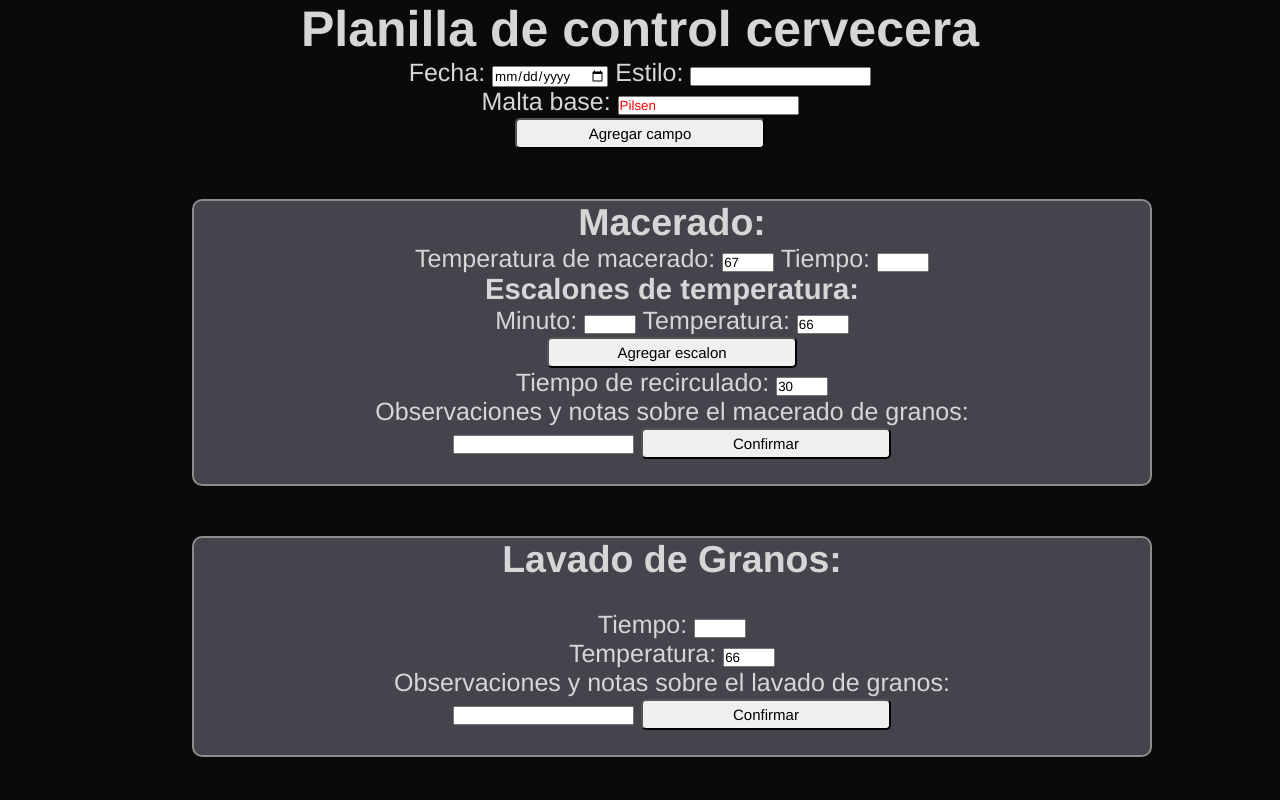
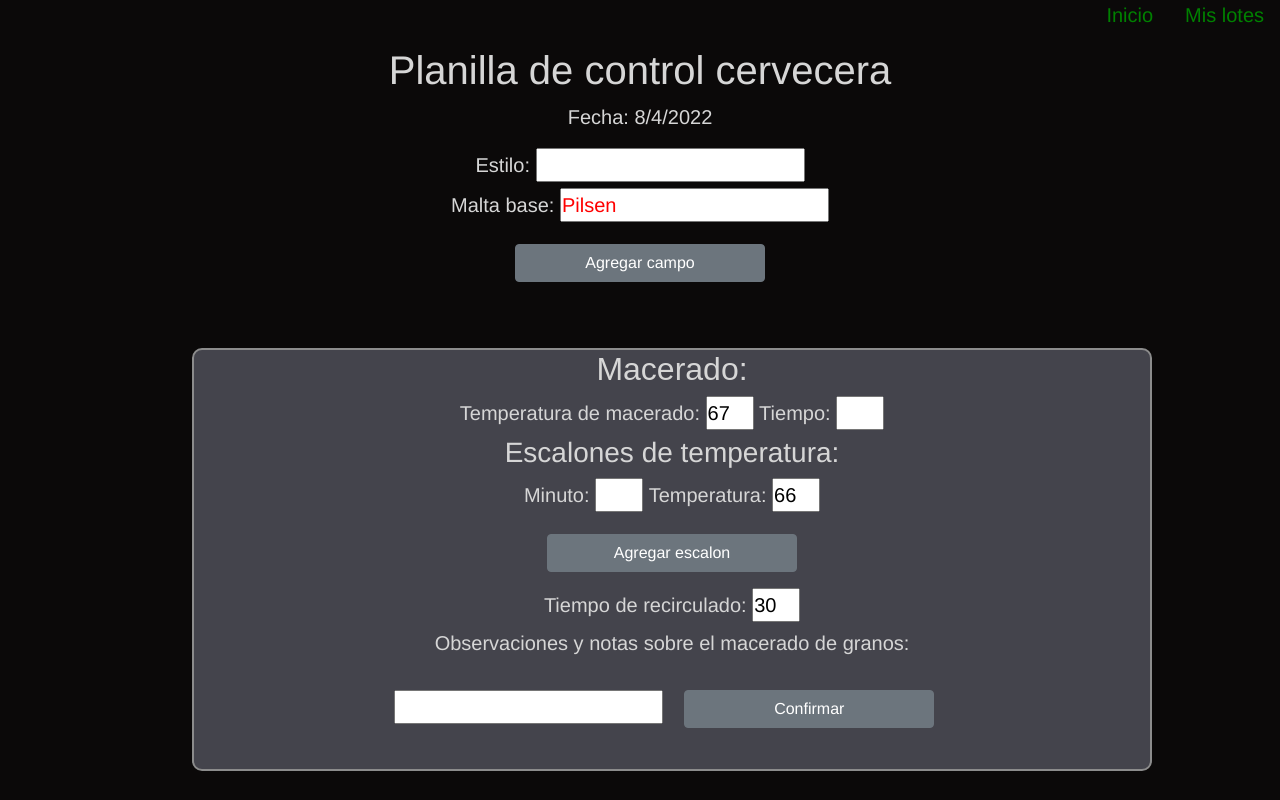
Before and after one commit to fer-kt/planillaControlCervecero, a plain HTML site: page index.html in a window 1280 px wide. Shown: the top 800 px of the page. Drawn offline with nearby package versions, Linux system fonts and the light colour scheme.

Commit message:
arreglos menores

```diff
--- a/index.html
+++ b/index.html
@@ -5,16 +5,26 @@
     <meta http-equiv="X-UA-Compatible" content="IE=edge">
     <meta name="viewport" content="width=device-width, initial-scale=1.0">
     <script src="main.js" defer></script>
+    <link rel="stylesheet" href="https://cdn.jsdelivr.net/npm/bootstrap@4.0.0/dist/css/bootstrap.min.css" integrity="sha384-Gn5384xqQ1aoWXA+058RXPxPg6fy4IWvTNh0E263XmFcJlSAwiGgFAW/dAiS6JXm" crossorigin="anonymous">
     <link rel="stylesheet" href="style.css">
     <title>Planilla de control cervecero</title>
 </head>
 <body>
+    <header>
+        <nav class="header__nav">
+            <ul>
+                <li> <a href="index.html"> Inicio </a> </li>
+                <li> <a href="buscar.html"> Mis lotes </a> </li>
+
+            </ul>
+        </nav>
+    </header>
 
     <main>
-        <h1 class="main__title"> Planilla de control cervecera</h1>
+        <h1 class="main__title" id="main__title"> Planilla de control cervecera</h1>
         <form action="" id="form-principal">
-        <label for="fechacoccion" >Fecha: </label>
-        <input type="date" name="fechacoccion" id="fechacoccion">
+        <p id="fechaP">Fecha: </p>
+
         <label for="estilo">Estilo: </label>
         <input type="text" name="estilo" id="estilo">
         <br>
@@ -23,11 +33,12 @@
             <input type="text" name="maltaBase" id="maltaBase" placeholder="Pilsen">
             <br>
         </div>
-        <button id="agregarcampo">Agregar campo</button>
+        <button class="btn btn-secondary" id="agregarcampo">Agregar campo</button>
     </form>
-    </main>
+    </main id="main__container" >
 
-    <section class="fondo">
+
+        <div class="form-group fondo">
             <h2>Macerado: </h2>
             <form class="macerado" action="">
                 <label for="tempMacerado">Temperatura de macerado: </label>
@@ -41,18 +52,19 @@
                     <label for="temperaturaEscalon1">Temperatura:</label>
                     <input type="number" name="temperaturaEscalon1" value="66" id="">
                 <br>
-            <button name="agregarEscalon" id="agregarEscalon">Agregar escalon</button>
+                <button  name="agregarEscalon" class="btn btn-secondary" id="agregarEscalon">Agregar escalon</button>
                 <br>
-
                 <label for="tiempoRecirculado">Tiempo de recirculado: </label>
                 <input type="number" name="tiempoRecirculado" value="30" id="">
                 <p>Observaciones y notas sobre el macerado de granos: </p>
                 <input type="text" name="notasRecirculado">
-            <button type="submit">Confirmar</button>
+                <button type="submit" class="btn btn-secondary">Confirmar</button>
             </form>
-        </section>
+        </div>
 
-        <section class="fondo">
+
+
+            <div class="form-group fondo">
                 <form class="lavado" action="">
                 <h2>Lavado de Granos: </h2>
                 <br>
@@ -64,9 +76,10 @@
                 <br>
                 <p>Observaciones y notas sobre el lavado de granos: </p>
                 <input type="text" name="notaLavado">
-            <button type="submit">Confirmar</button>
+                <button type="submit" class="btn btn-secondary">Confirmar</button>
                 </form>
+            </div>
 
-        </section>
+
 </body>
 </html>
--- a/main.js
+++ b/main.js
@@ -17,7 +17,7 @@ class Cerveza{
     }
 
     mostrarMaltas() {
-        this.maltas.forEach(e => console.log( ` Malta: ${e.nombre} \nCantidad: ${e.cantidad} `) )
+        this.maltas.forEach(e => console.log(e) )
     }
 
     mostrarLupulos() {
@@ -91,13 +91,37 @@ const ingresar = () => {
 }
 
 //let cerveza1 = ingresar()
-let cerveza2 = new Cerveza('apa', [{nombre: 'malta1', cantidad: 200}, {nombre: 'malta2', cantidad : 300}, {nombre: 'malta3', cantidad: 300}  ])
-let cerveza3 = new Cerveza('ipa', [{nombre: 'maltaIpa', cantidad: 200}, {nombre: 'maltaIpa2', cantidad : 300}, {nombre: 'malta3', cantidad: 300}  ])
-let cerveza4 = new Cerveza('ipa', [{nombre: 'otra malta', cantidad: 200}, {nombre: 'm2', cantidad : 300}, {nombre: 'm3', cantidad: 300}  ])
-let cerveza5 = new Cerveza('ipa', [{nombre: 'Pale Ale', cantidad: 15}, {nombre: 'caramelo 30', cantidad : 300}, {nombre: 'malta3', cantidad: 300}  ])
-let cerveza6 = new Cerveza('scottish', [{nombre: 'maltaScottish', cantidad: 200}, {nombre: 'maltaScottish2', cantidad : 300}, {nombre: 'malta3', cantidad: 300}  ])
+let cerveza2 = new Cerveza('apa', [{nombre: 'malta1', cantidad: 200}, {nombre: 'malta2', cantidad : 300}, {nombre: 'malta3', cantidad: 300}  ],[ {nombre: 'cascade' , cantidad: 100 , adicion: 90 }],1052,1010)
+let cerveza3 = new Cerveza('ipa', [{nombre: 'maltaIpa', cantidad: 200}, {nombre: 'maltaIpa2', cantidad : 300}, {nombre: 'malta3', cantidad: 300}], [ {nombre: 'amarillo' , cantidad: 100 , adicion: 90 }],1052,1010)
+let cerveza4 = new Cerveza('ipa', [{nombre: 'otra malta', cantidad: 200}, {nombre: 'm2', cantidad : 300}, {nombre: 'm3', cantidad: 300}], [ {nombre: 'citra' , cantidad: 100 , adicion: 90 }],1052,1010)
+let cerveza5 = new Cerveza('ipa', [{nombre: 'Pale Ale', cantidad: 15}, {nombre: 'caramelo 30', cantidad : 300}, {nombre: 'malta3', cantidad: 300}], [ {nombre: 'mosaic' , cantidad: 100 , adicion: 90 }],1052,1010)
+let cerveza6 = new Cerveza('scottish', [{nombre: 'maltaScottish', cantidad: 200}, {nombre: 'maltaScottish2', cantidad : 300}, {nombre: 'malta3', cantidad: 300}], [ {nombre: 'Chinook' , cantidad: 100 , adicion: 90 }],1052,1010)
 
 
 
 cervezas.push(cerveza2, cerveza3, cerveza4,cerveza5,cerveza6)
-let buscarEjemplo = buscarEstilo('apa')
+
+let buscarEjemplo = buscarEstilo('ipa')
+
+
+const fecha = new Date()
+const fechaP = document.getElementById('fechaP')
+fechaP.innerText = ` Fecha: ${fecha.toLocaleDateString()} `
+
+
+
+let cardUltimoLote = document.createElement('div')
+let ultimoLote= cervezas.at(-1)
+cardUltimoLote.className = 'container card fondo '
+cardUltimoLote.innerHTML = `  <div class="card-header">
+Último lote: ${cervezas.at(-1).estilo} Fecha:
+</div>
+<div class="card-body ">
+<h5 class="card-title"> Ingredientes </h5>
+<p class="card-text">Maltas: ${ultimoLote.maltas.map((m)=> m.nombre)  }
+
+lupulos: ${ultimoLote.lupulos.map((m)=> m.nombre)  }</p>
+<a href="#" class="btn btn-primary">Ver información completa</a>
+</div> `
+
+document.body.append(cardUltimoLote)
--- a/style.css
+++ b/style.css
@@ -2,15 +2,61 @@
     font-family: "Helvetica Neue", Helvetica, Arial, sans-serif;
     padding: 0;
     margin: 0 ;
+    text-decoration: none;
+}
+.header__nav ul{
+display: flex ;
+flex-direction: row;
+justify-content: flex-end;
+
 }
 
+.main__form{
+  margin: 4rem;
+display: flex ;
+flex-direction: column;
+align-items: center
+}
 
+.main__form input {
+  width: 10rem;
+}
+.btn{
+  margin: 1rem;
+}
+
+li {
+  list-style-type: none;
+  padding: 0 1rem;
+}
+a:link {
+  color: green;
+  background-color: transparent;
+  text-decoration: none;
+}
+
+a:visited {
+  color: rgb(139, 94, 117);
+
+}
+
+a:hover {
+  color: rgb(145, 170, 85);
+  background-color: transparent;
+  text-decoration: underline;
+}
+
+a:active {
+  color: yellow;
+  background-color: transparent;
+  text-decoration: underline;
+}
 body {
     background-color: #0B0909;
     background-size: contain;
     text-align: center;
     color: #D6D6D6;
-    font-size: 25px;
+    font-size: 20px;
   }
 
   button {
```
Lines whose indentation alone changed are shown as unchanged.
